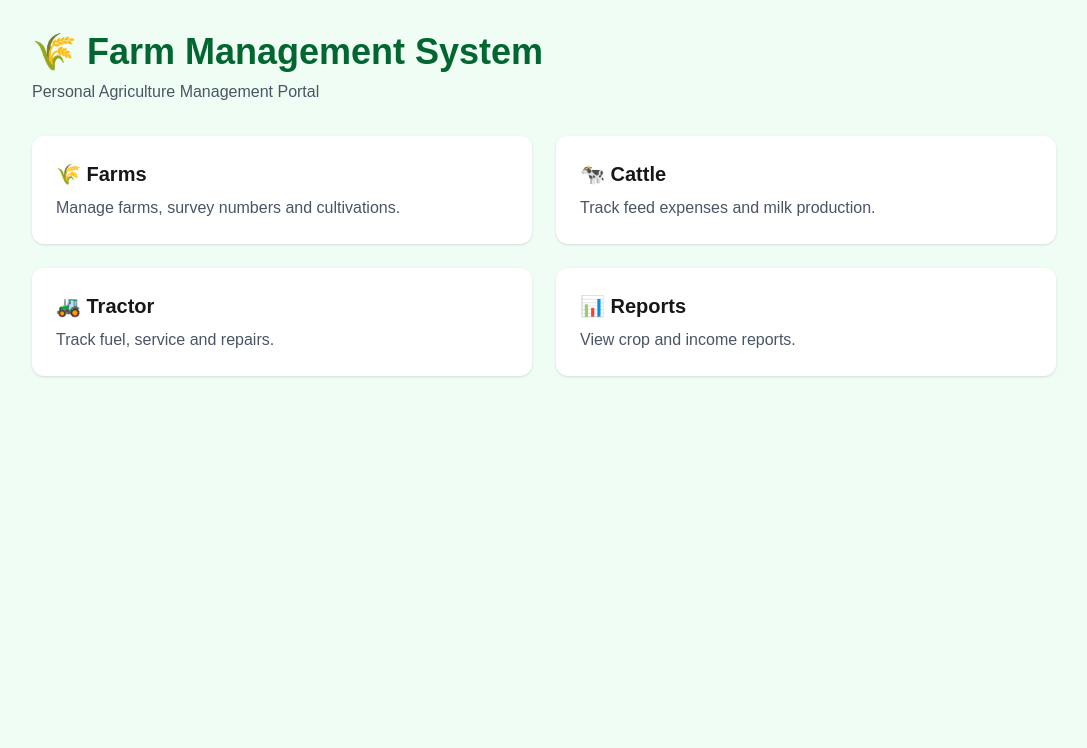
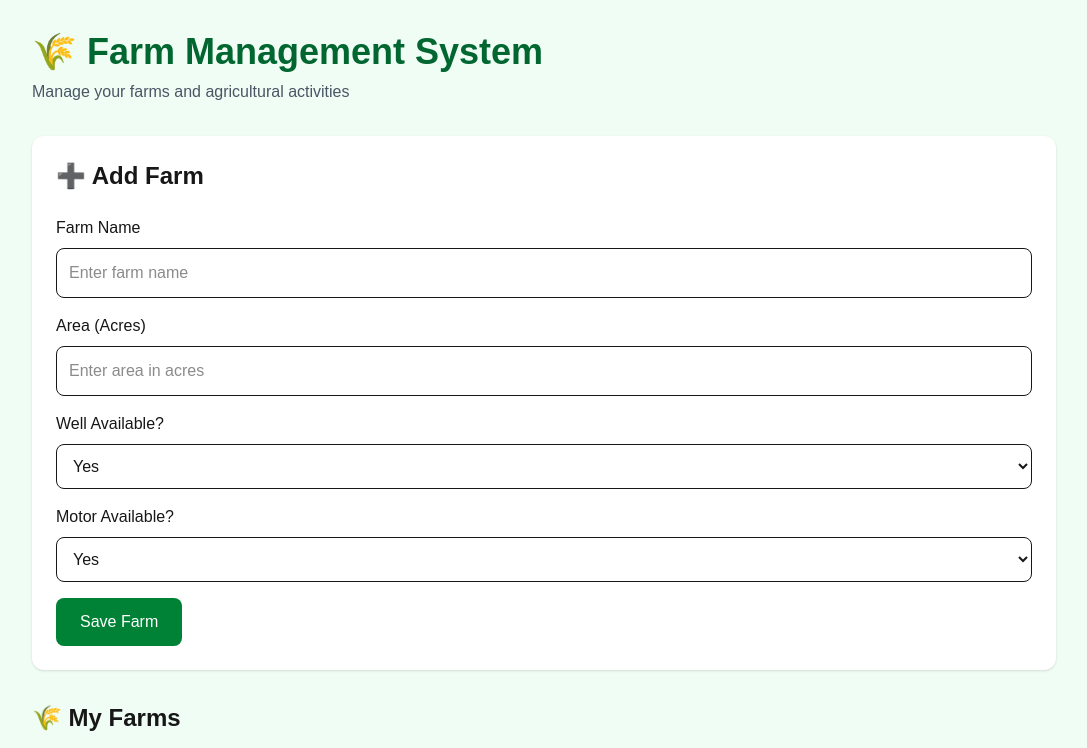
Before and after one commit to yvikykavin-hub/farm-management-system, a Next.js app in the folder app/: page / in a window 1280 px wide. Shown: the top 748 px of the page, without its empty margins (96-1183 px from the left). Built offline with nearby package versions, Linux system fonts and the light colour scheme.

Commit message:
Created farm details page

```diff
--- /dev/null
+++ b/app/app/farm/page.tsx
@@ -0,0 +1,97 @@
+export default function FarmDetails() {
+  return (
+    <main className="min-h-screen bg-green-50 p-8">
+      <div className="max-w-5xl mx-auto">
+
+        <button className="mb-6 text-green-700 font-semibold">
+          ← Back to Dashboard
+        </button>
+
+        <div className="bg-white rounded-xl shadow p-6">
+
+          <h1 className="text-3xl font-bold text-green-800 mb-2">
+            🌾 Vettuvalyam Kaadu
+          </h1>
+
+          <p className="text-gray-600 mb-6">
+            Total Area: 4.25 Acres
+          </p>
+
+          <div className="grid grid-cols-2 md:grid-cols-4 gap-4 mb-8">
+
+            <div className="bg-green-50 p-4 rounded-lg">
+              <p className="text-sm text-gray-500">
+                Survey Numbers
+              </p>
+
+              <p className="font-semibold">
+                101, 102, 103
+              </p>
+            </div>
+
+            <div className="bg-green-50 p-4 rounded-lg">
+              <p className="text-sm text-gray-500">
+                Patta Number
+              </p>
+
+              <p className="font-semibold">
+                12345
+              </p>
+            </div>
+
+            <div className="bg-green-50 p-4 rounded-lg">
+              <p className="text-sm text-gray-500">
+                Well Depth
+              </p>
+
+              <p className="font-semibold">
+                180 Feet
+              </p>
+            </div>
+
+            <div className="bg-green-50 p-4 rounded-lg">
+              <p className="text-sm text-gray-500">
+                Motor Number
+              </p>
+
+              <p className="font-semibold">
+                MTR-001
+              </p>
+            </div>
+
+          </div>
+
+          <div className="bg-gray-50 border rounded-xl p-6">
+
+            <div className="flex justify-between items-center mb-4">
+
+              <h2 className="text-2xl font-semibold">
+                Current Cultivations
+              </h2>
+
+              <button className="bg-green-700 text-white px-4 py-2 rounded-lg">
+                + Add Cultivation
+              </button>
+
+            </div>
+
+            <div className="space-y-3">
+
+              <div className="bg-white border rounded-lg p-4">
+                🥥 Coconut - 1.25 Acres
+              </div>
+
+              <div className="bg-white border rounded-lg p-4">
+                🌾 Sugarcane - 2.95 Acres
+              </div>
+
+            </div>
+
+          </div>
+
+        </div>
+
+      </div>
+    </main>
+  );
+}
--- a/app/app/page.tsx
+++ b/app/app/page.tsx
@@ -1,4 +1,45 @@
+"use client";
+
+import { useState } from "react";
+
 export default function Home() {
+  const [farms, setFarms] = useState([
+    {
+      id: 1,
+      name: "Vettuvalyam Kaadu",
+      area: "4.25",
+      well: "Yes",
+      motor: "Yes",
+    },
+  ]);
+
+  const [farmName, setFarmName] = useState("");
+  const [area, setArea] = useState("");
+  const [well, setWell] = useState("Yes");
+  const [motor, setMotor] = useState("Yes");
+
+  const addFarm = () => {
+    if (!farmName || !area) {
+      alert("Please enter Farm Name and Area");
+      return;
+    }
+
+    const newFarm = {
+      id: Date.now(),
+      name: farmName,
+      area,
+      well,
+      motor,
+    };
+
+    setFarms([...farms, newFarm]);
+
+    setFarmName("");
+    setArea("");
+    setWell("Yes");
+    setMotor("Yes");
+  };
+
   return (
     <main className="min-h-screen bg-green-50 p-8">
       <div className="max-w-5xl mx-auto">
@@ -7,36 +48,114 @@ export default function Home() {
         </h1>
 
         <p className="text-gray-600 mb-8">
-          Personal Agriculture Management Portal
+          Manage your farms and agricultural activities
         </p>
 
-        <div className="grid grid-cols-1 md:grid-cols-2 gap-6">
-          <div className="bg-white p-6 rounded-xl shadow">
-            <h2 className="text-xl font-semibold">🌾 Farms</h2>
-            <p className="text-gray-600 mt-2">
-              Manage farms, survey numbers and cultivations.
-            </p>
+        {/* Add Farm Section */}
+        <div className="bg-white p-6 rounded-xl shadow mb-8">
+          <h2 className="text-2xl font-semibold mb-6">
+            ➕ Add Farm
+          </h2>
+
+          <div className="space-y-4">
+            <div>
+              <label className="block mb-2 font-medium">
+                Farm Name
+              </label>
+
+              <input
+                type="text"
+                placeholder="Enter farm name"
+                value={farmName}
+                onChange={(e) => setFarmName(e.target.value)}
+                className="border p-3 w-full rounded-lg"
+              />
+            </div>
+
+            <div>
+              <label className="block mb-2 font-medium">
+                Area (Acres)
+              </label>
+
+              <input
+                type="text"
+                placeholder="Enter area in acres"
+                value={area}
+                onChange={(e) => setArea(e.target.value)}
+                className="border p-3 w-full rounded-lg"
+              />
+            </div>
+
+            <div>
+              <label className="block mb-2 font-medium">
+                Well Available?
+              </label>
+
+              <select
+                value={well}
+                onChange={(e) => setWell(e.target.value)}
+                className="border p-3 w-full rounded-lg"
+              >
+                <option>Yes</option>
+                <option>No</option>
+              </select>
+            </div>
+
+            <div>
+              <label className="block mb-2 font-medium">
+                Motor Available?
+              </label>
+
+              <select
+                value={motor}
+                onChange={(e) => setMotor(e.target.value)}
+                className="border p-3 w-full rounded-lg"
+              >
+                <option>Yes</option>
+                <option>No</option>
+              </select>
+            </div>
+
+            <button
+              onClick={addFarm}
+              className="bg-green-700 hover:bg-green-800 text-white px-6 py-3 rounded-lg"
+            >
+              Save Farm
+            </button>
           </div>
+        </div>
 
-          <div className="bg-white p-6 rounded-xl shadow">
-            <h2 className="text-xl font-semibold">🐄 Cattle</h2>
-            <p className="text-gray-600 mt-2">
-              Track feed expenses and milk production.
-            </p>
-          </div>
+        {/* Farm List Section */}
+        <div>
+          <h2 className="text-2xl font-semibold mb-4">
+            🌾 My Farms
+          </h2>
 
-          <div className="bg-white p-6 rounded-xl shadow">
-            <h2 className="text-xl font-semibold">🚜 Tractor</h2>
-            <p className="text-gray-600 mt-2">
-              Track fuel, service and repairs.
-            </p>
-          </div>
+          <div className="space-y-4">
+            {farms.map((farm) => (
+              <div
+                key={farm.id}
+                className="bg-white p-6 rounded-xl shadow border"
+              >
+                <h3 className="text-xl font-bold text-green-800 mb-3">
+                  {farm.name}
+                </h3>
 
-          <div className="bg-white p-6 rounded-xl shadow">
-            <h2 className="text-xl font-semibold">📊 Reports</h2>
-            <p className="text-gray-600 mt-2">
-              View crop and income reports.
-            </p>
+                <div className="space-y-1">
+                  <p>
+                    <strong>Area:</strong> {farm.area} Acres
+                  </p>
+
+                  <p>
+                    <strong>Well:</strong> {farm.well}
+                  </p>
+
+                  <p>
+                    <strong>Motor:</strong> {farm.motor}
+                  </p>
+                </div>
+              </div>
+            ))}
           </div>
         </div>
       </div>
```
